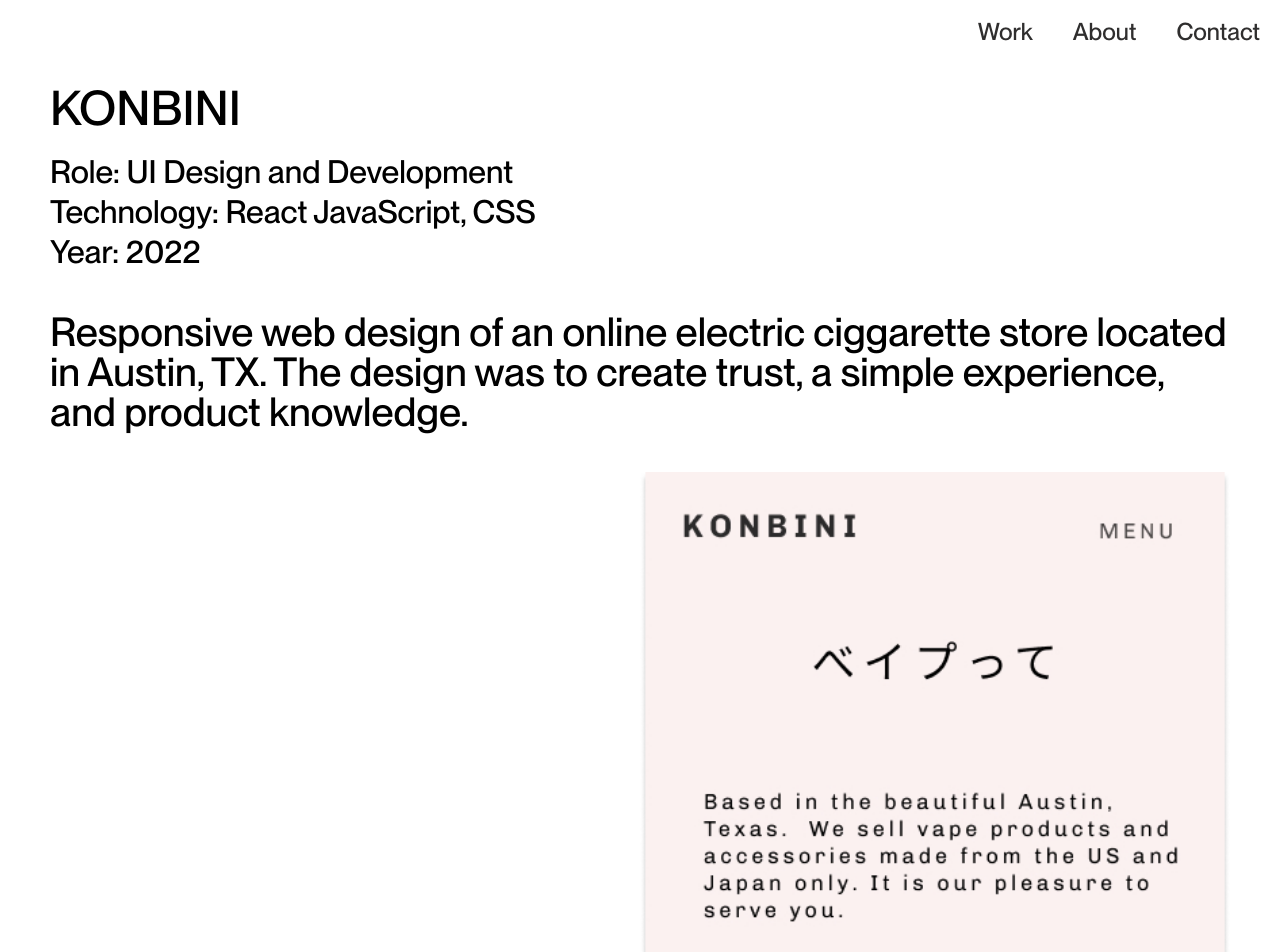
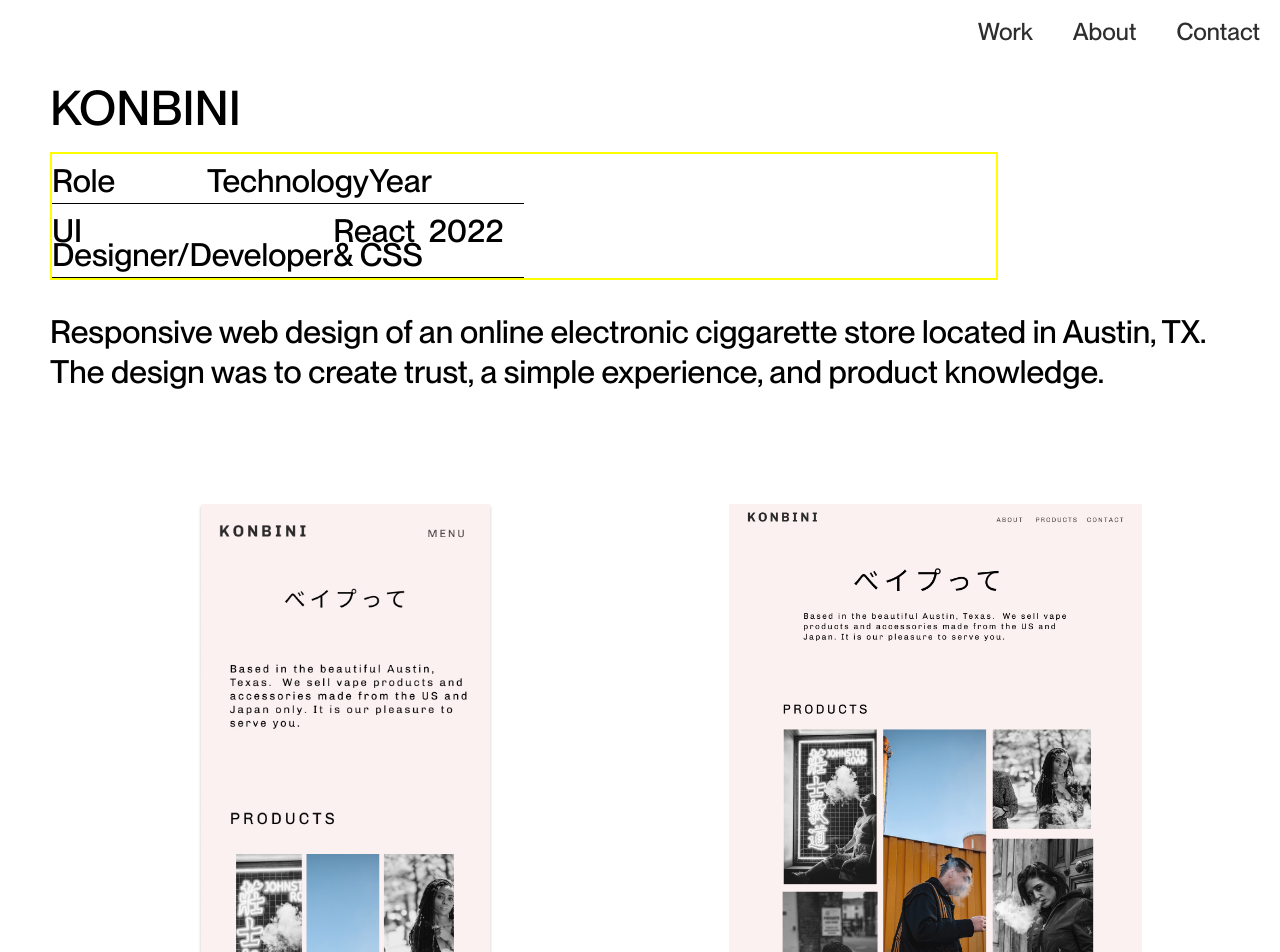
Before and after one commit to taerichard/port2, a React (Create React App) app: page /konbini in a window 1280 px wide. Shown: the top 952 px of the page. Built offline with nearby package versions, Linux system fonts and the light colour scheme.

Commit message:
working on project page, working on aligning borderes, created click event from work page to projectId

```diff
--- a/src/components/work/Project.js
+++ b/src/components/work/Project.js
@@ -1,12 +1,20 @@
-import React from "react";
+import React, { useState } from "react";
 import "./styles/projectStyles.css";
 import { NavLink, useNavigate } from "react-router-dom";
 
 const Project = ({ id, title, desc, imgSrc, link }) => {
+  const [projectLink, setProjectLink] = useState(null);
+
+  const showProjectPage = (projectLink) => {
+    console.log(projectLink);
+    // window.location.href = `${link}`;
+    window.location.href = `${projectLink}`;
+  };
+
   return (
     <div className="project" key={id}>
       <div className="project-image ">
-        <img src={imgSrc} />
+        <img src={imgSrc} onClick={() => showProjectPage(link)} />
       </div>
       <div className="project-info">
         <h1 className="project-title">
--- a/src/components/work/styles/contactSectionStyles.css
+++ b/src/components/work/styles/contactSectionStyles.css
@@ -28,6 +28,7 @@
 }
 
 .contact-logo {
+  padding-top: 1rem;
   font-weight: 500;
   font-size: 1rem;
 }
@@ -68,6 +69,6 @@
   }
 
   .contact-logo {
-    font-size: 1.5rem;
+    font-size: 1.2rem;
   }
 }
--- a/src/components/work/styles/projectStyles.css
+++ b/src/components/work/styles/projectStyles.css
@@ -7,12 +7,20 @@
 .project-image {
   width: 100%;
   height: 500px;
+  overflow: hidden;
 }
 
 .project-image img {
   height: 100%;
   width: 100%;
   object-fit: cover;
+  transition: 0.4s all ease-in;
+}
+
+.project-image img:hover {
+  cursor: pointer;
+  transform: scale(1.11);
+  opacity: 0.5;
 }
 
 .project-title {
@@ -26,15 +34,15 @@
 .project-link {
   text-decoration: none;
   color: inherit;
-  border-bottom: 0;
+  /* border-bottom: 0;
   transition-property: border-bottom;
   transition-duration: 50ms;
-  transition-timing-function: ease-in;
+  transition-timing-function: ease-in; */
 }
 
 .project-link:hover {
   /* transition: property duration timing-function delay  */
-  border-bottom: solid black 2px;
+  /* border-bottom: solid black 1px; */
 }
 .work-projects-active {
 }
--- a/src/pages/Konbini.js
+++ b/src/pages/Konbini.js
@@ -2,13 +2,14 @@
 import mobileImage from "../resources/images/projects/konbini/konbiniMobile.jpg";
 import desktopImage from "../resources/images/projects/konbini/konbiniDesktop.jpg";
 import "./styles/konbiniStyles.css";
+import ContactSection from "../components/work/Contact";
 
 const Konbini = () => {
   return (
     <div className="konbini-container">
       <div className="konbini-header">
         <h1 className="konbini-title">Konbini</h1>
-        <ul className="konbini-list">
+        {/* <ul className="konbini-list">
           <li className="konbini-list__item">
             Role: UI Design and Development
           </li>
@@ -16,17 +17,47 @@
             Technology: React JavaScript, CSS
           </li>
           <li className="konbini-list__item">Year: 2022</li>
-        </ul>
+        </ul> */}
+
+        <div className="konbini-table">
+          <div className="konbini-table__header">
+            <div>
+              <span>Role</span>
+            </div>
+            <div>
+              <span>Technology</span>
+            </div>
+            <div>
+              <span>Year</span>
+            </div>
+          </div>
+          <div className="konbini-table__data">
+            <div>
+              <span>UI Designer/Developer</span>
+            </div>
+            <div>
+              <span>React & CSS</span>
+            </div>
+            <div>
+              <span>2022</span>
+            </div>
+          </div>
+        </div>
         <p className="konbini-bio">
-          Responsive web design of an online electric ciggarette store located
+          Responsive web design of an online electronic ciggarette store located
           in Austin, TX. The design was to create trust, a simple experience,
           and product knowledge.
         </p>
       </div>
       <div className="konbini-images">
-        <img src={desktopImage} width="50%" />
-        <img src={mobileImage} width="50%" />
+        <div className="konbini-images-1">
+          <img src={mobileImage} width="50%" />
+        </div>
+        <div className="konbini-images-2">
+          <img src={desktopImage} width="70%" />
+        </div>
       </div>
+      <ContactSection />
     </div>
   );
 };
--- a/src/pages/NorthCreek.js
+++ b/src/pages/NorthCreek.js
@@ -1,4 +1,5 @@
 import React from "react";
+import "./styles/northCreekStyles.css";
 
 const NorthCreek = () => {
   return <div>NorthCreek</div>;
--- a/src/pages/styles/konbiniStyles.css
+++ b/src/pages/styles/konbiniStyles.css
@@ -2,6 +2,9 @@
   margin: 0 50px 0 50px;
 }
 
+.konbini-header {
+  padding-bottom: 5rem;
+}
 .konbini-title {
   font-size: 3rem;
   font-weight: 500;
@@ -13,11 +16,72 @@
 }
 
 .konbini-list__item {
+  /* font-size: 2rem; */
+  font-size: 1.5rem;
+  line-height: 40px;
+}
+
+.konbini-bio {
   font-size: 2rem;
   line-height: 40px;
 }
 
-.konbini-bio {
-  font-size: 2.5rem;
-  line-height: 40px;
+.konbini-images {
+  display: flex;
+  /* flex-direction: column; */
+  text-align: center;
+  align-content: center;
+  margin-bottom: 15rem;
 }
+
+.konbini-images > div {
+  /* padding: 20px; */
+  width: 50%;
+  height: 50%;
+}
+
+.konbini-table {
+  display: flex;
+  flex-direction: column;
+  width: 80%;
+  /* min-width: 1086px; */
+  /* max-width: 60%; */
+  border: 2px solid yellow;
+}
+
+.konbini-table__header {
+  display: flex;
+  justify-content: space-around;
+}
+
+.konbini-table__header,
+.konbini-table__data {
+  border-bottom: 1px solid black;
+  padding-bottom: 10px;
+  padding-top: 15px;
+  width: 50%;
+}
+
+.konbini-table__header > *,
+.konbini-table__data > * {
+  width: 100%;
+  font-size: 2rem;
+}
+
+.konbini-table__data {
+  display: flex;
+  justify-content: space-between;
+}
+
+.konbini-table__data {
+}
+
+@media only screen and (max-width: 768px) {
+  .konbini-table__header {
+    visibility: hidden;
+  }
+
+  .konbini-table__data {
+    flex-wrap: wrap;
+  }
+}
```
Also changed, not shown: src/pages/styles/northCreekStyles.css (added).
